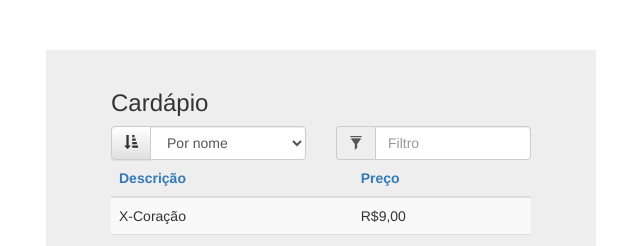
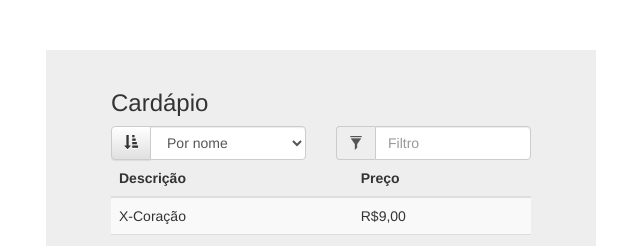
Before and after one commit to tenwithavo/pedidos, a plain HTML site: page index.html in a window 1280 px wide. Shown: the top 246 px of the page, 319-959 px from the left. Drawn offline with nearby package versions, Linux system fonts and the light colour scheme.

Commit message:
Remoção links tabela

```diff
--- a/index.html
+++ b/index.html
@@ -49,12 +49,8 @@
 			<table class="table table-striped">
 				<thead>
 					<tr>
-						<th>
-							<a href="" ng-click="ordernarCarpapio('nome')">Descrição</a>
-						</th>
-						<th>
-							<a href="" ng-click="ordernarCarpapio('preco')">Preço</a>
-						</th>
+						<th>Descrição</th>
+						<th>Preço</th>
 					</tr>
 				</thead>
 				<tbody>
```
